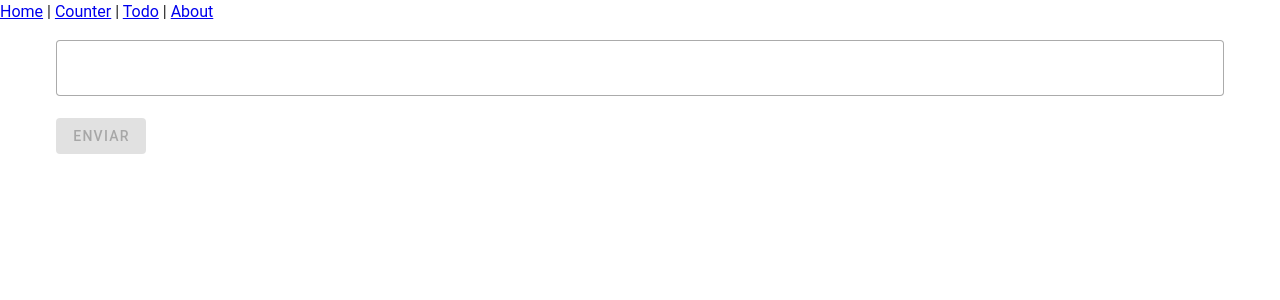
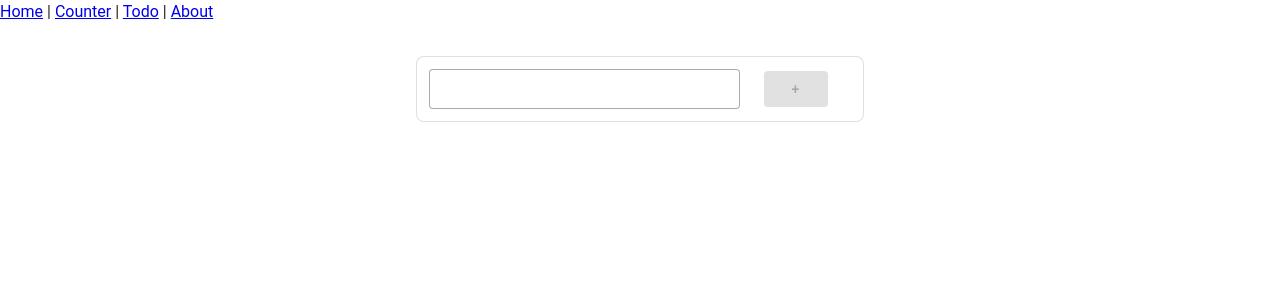
Before and after one commit to betogroo/nuxt-4-base, a Nuxt app: page /todo in a window 1280 px wide. Shown: the top 300 px of the page. Built offline with nearby package versions, Linux system fonts and the light colour scheme.

Commit message:
refactor: layout and style

```diff
--- a/app/components/todo/item.vue
+++ b/app/components/todo/item.vue
@@ -10,14 +10,23 @@
 </script>
 
 <template>
-  <v-list-item>
+  <v-list-item color="orange" density="compact" @click="$emit('toggle-item', item.id)">
     <template #prepend>
-      <v-icon
-        data-testid="is-done-icon"
-        :icon="item.isDone ? 'mdi-check' : 'mdi-square-outline'"
-        variant="text"
-        @click="$emit('toggle-item', item.id)"
-    /></template>
-    <template #title>{{ item.title }}</template>
+      <v-avatar data-testid="is-done-icon" size="x-small">
+        <v-icon v-if="!item.isDone" color="teal" icon="mdi-circle-outline" />
+        <v-icon v-else color="deep-purple" icon="mdi-check-circle-outline" />
+      </v-avatar>
+    </template>
+    <v-divider />
+    <template #title>
+      <div class="d-flex">
+        <div
+          class="text-truncate"
+          :class="item.isDone ? 'text-decoration-line-through text-disabled' : ''"
+        >
+          {{ item.title }}
+        </div>
+      </div>
+    </template>
   </v-list-item>
 </template>
--- a/app/pages/todo/index.vue
+++ b/app/pages/todo/index.vue
@@ -13,6 +13,25 @@
 </script>
 
 <template>
+  <v-container border max-width="480">
+    <v-sheet border class="pa-3" rounded="lg">
+      <v-form @submit.prevent="handleSubmit">
+        <v-row align="center">
+          <v-col cols="9">
+            <v-text-field
+              v-model="title"
+              data-testid="title"
+              density="compact"
+              hide-details
+              variant="outlined"
+            />
+          </v-col>
+          <v-col>
+            <v-btn data-testid="submit" :disabled="!title.trim()" type="submit">+</v-btn></v-col
+          >
+        </v-row>
+      </v-form>
+      <v-list v-if="todoList.length" border class="my-2" rounded="lg">
         <todo-item
           v-for="todo in todoList"
           :key="todo.id"
@@ -20,10 +39,7 @@
           :item="todo"
           @toggle-item="toggleIsDone(todo.id)"
         />
-  <div>
-    <v-form @submit.prevent="handleSubmit">
-      <v-text-field v-model="title" data-testid="title" variant="outlined" />
-      <v-btn data-testid="submit" :disabled="!title.trim()" type="submit">Enviar</v-btn>
-    </v-form>
-  </div>
+      </v-list>
+    </v-sheet>
+  </v-container>
 </template>
```
Also changed, not shown: 1 other file (tests, documents, lock files or other folders). Lines whose indentation alone changed are shown as unchanged.
